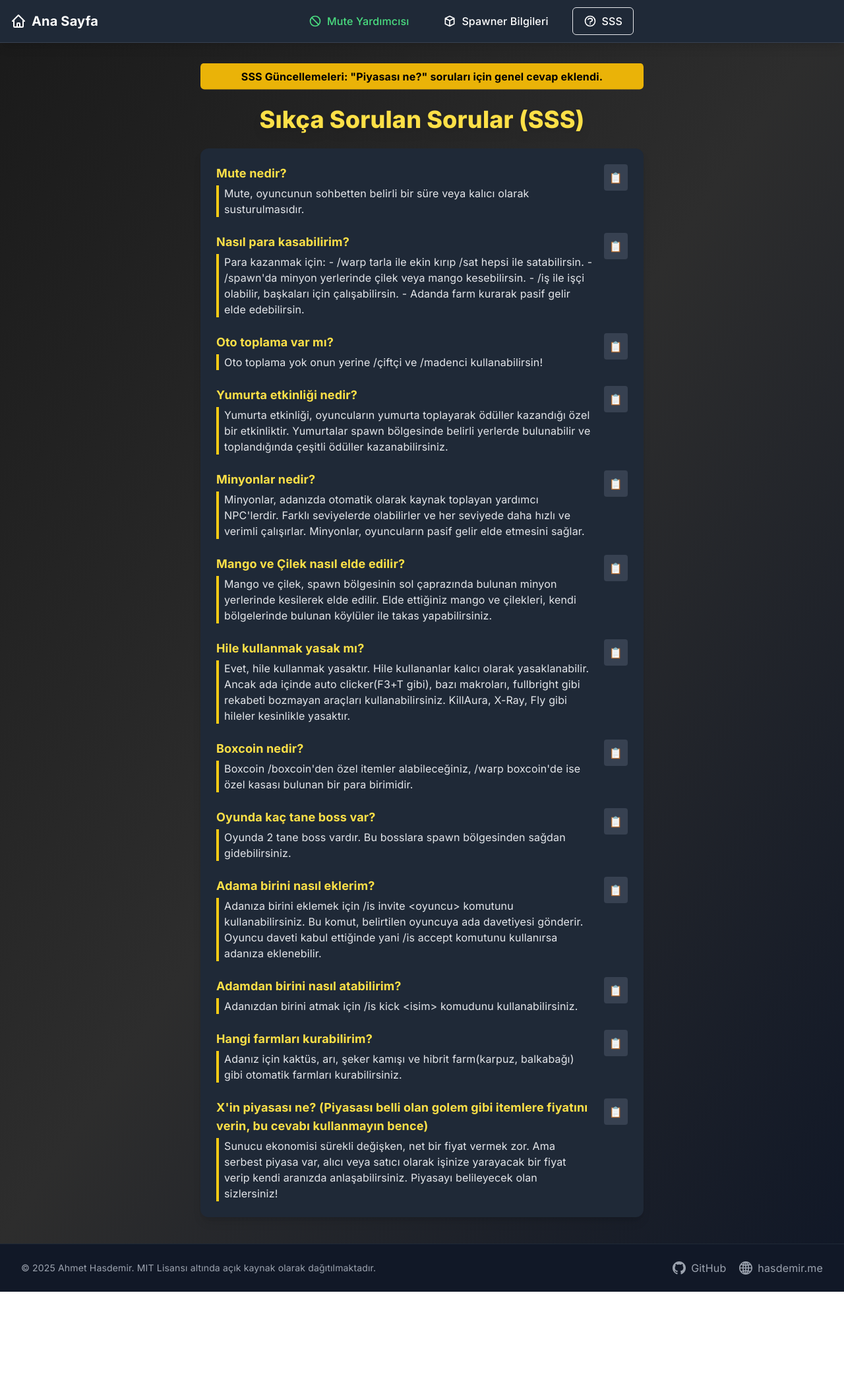
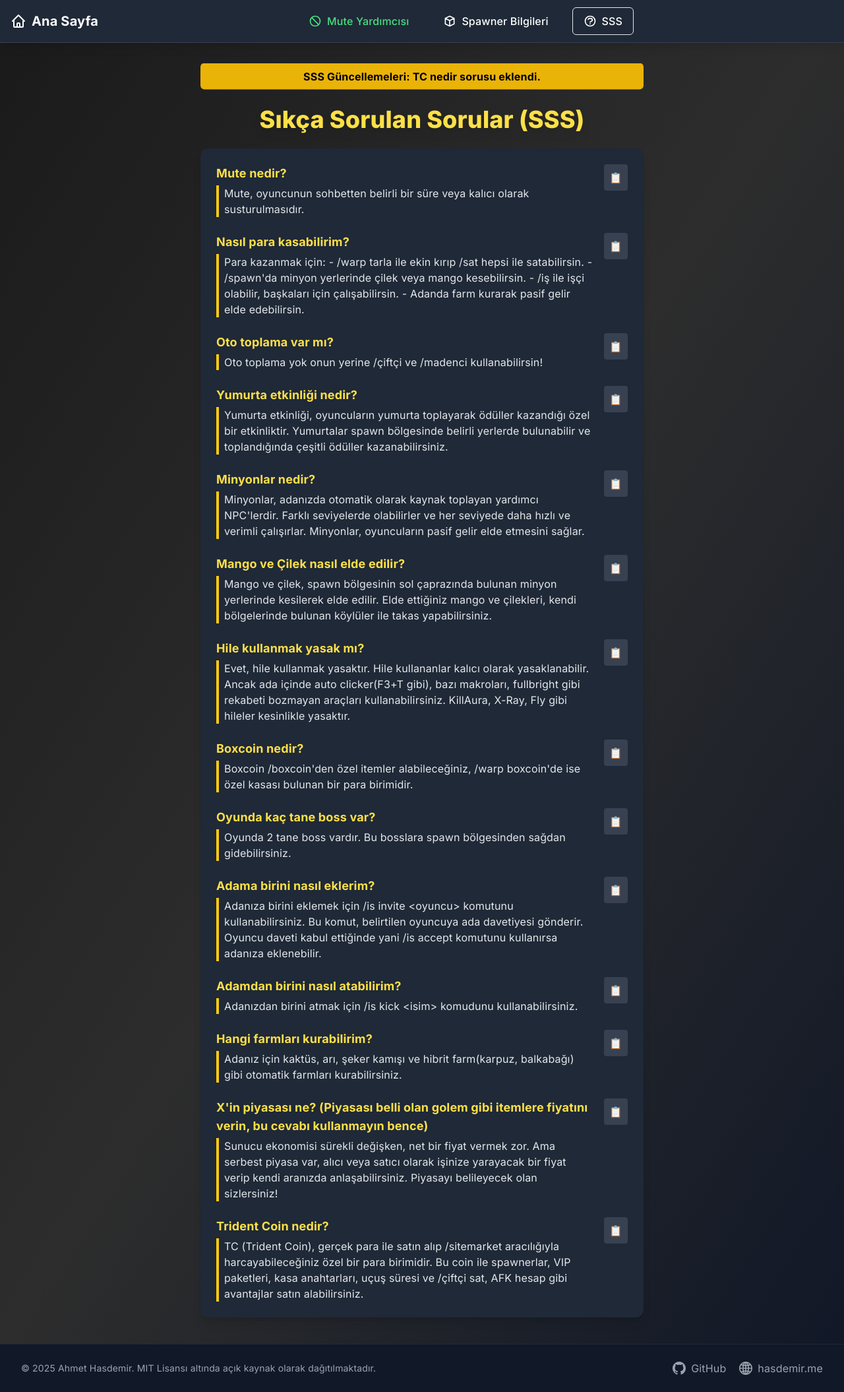
Before and after one commit to ahasdemir/skyblocktc-rehber, a Next.js app: page /sss in a window 1280 px wide. Shown: the whole page at 66% size. Before the commit the page ends 1958 px from the top, so only its background shows below. Built offline with nearby package versions, Linux system fonts and the light colour scheme.

Commit message:
Add FAQ entry for Trident Coin and update SSS updates message

```diff
--- a/src/app/sss/page.tsx
+++ b/src/app/sss/page.tsx
@@ -56,6 +56,10 @@
 		q: 'X\'in piyasası ne? (Piyasası belli olan golem gibi itemlere fiyatını verin, bu cevabı kullanmayın bence)',
 		a: 'Sunucu ekonomisi sürekli değişken, net bir fiyat vermek zor. Ama serbest piyasa var, alıcı veya satıcı olarak işinize yarayacak bir fiyat verip kendi aranızda anlaşabilirsiniz. Piyasayı belileyecek olan sizlersiniz!',
 	},
+	{
+		q: 'Trident Coin nedir?',
+		a: 'TC (Trident Coin), gerçek para ile satın alıp /sitemarket aracılığıyla harcayabileceğiniz özel bir para birimidir. Bu coin ile spawnerlar, VIP paketleri, kasa anahtarları, uçuş süresi ve /çiftçi sat, AFK hesap gibi avantajlar satın alabilirsiniz.',
+	},
 ];
 
 export default function SSSPage() {
@@ -107,7 +111,7 @@
 		<div className="min-h-screen bg-gradient-to-br from-primary via-secondary to-gray-900 text-white flex flex-col">
 			<Header adminName={adminName} />			<div className="flex-1 flex flex-col items-center py-10 px-2">
 				<div className="bg-yellow-500 text-black px-4 py-2 rounded-md mb-4 font-bold text-center w-full max-w-2xl animate-bounce">
-					SSS Güncellemeleri: "Piyasası ne?" soruları için genel cevap eklendi.
+					SSS Güncellemeleri: TC nedir sorusu eklendi.
 				</div>
 				<h1 className="text-3xl md:text-4xl font-extrabold mb-6 text-center text-yellow-300 drop-shadow-lg">
 					Sıkça Sorulan Sorular (SSS)
```
